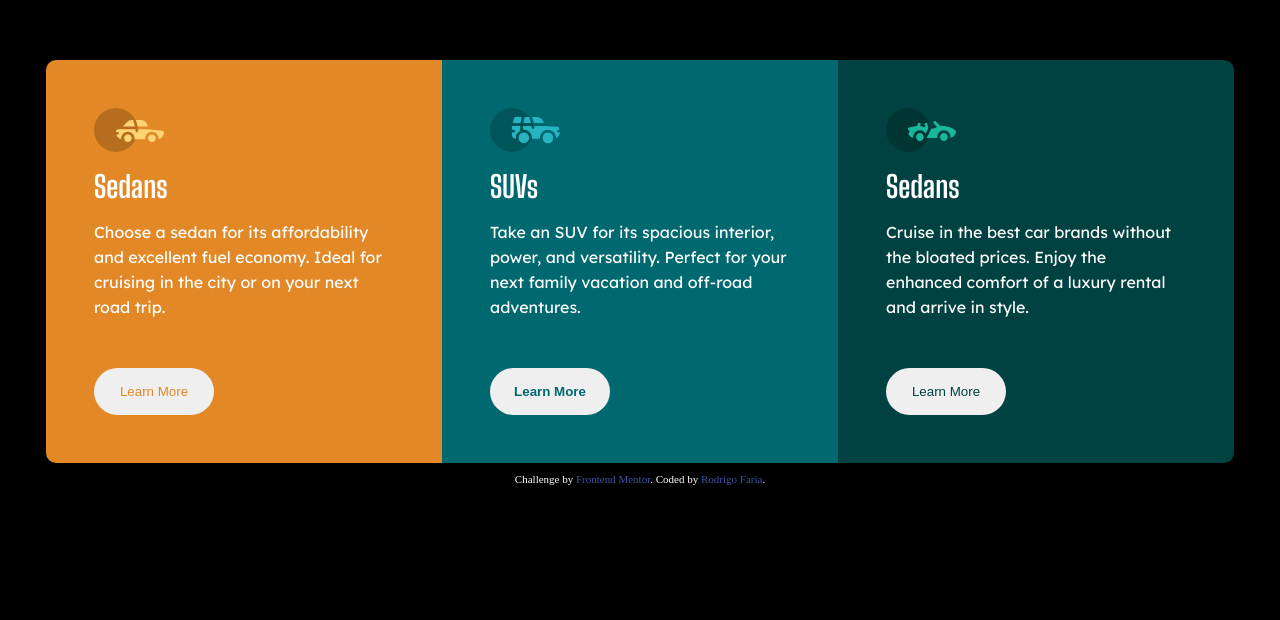
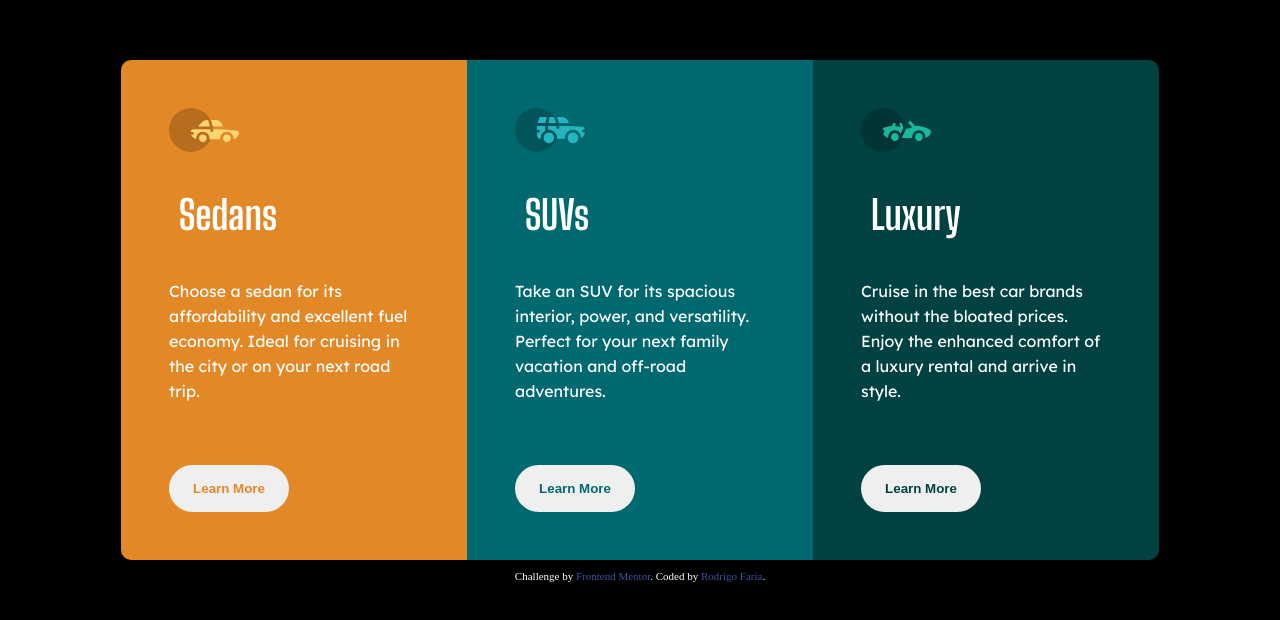
Before and after one commit to Rodrigo-FN/column-preview-card-component-main, a plain HTML site: page index.html in a window 1280 px wide. Shown: the part 150-770 px from the top of the page. Drawn offline with Linux system fonts and the light colour scheme.

Commit message:
Correção

```diff
--- a/index.html
+++ b/index.html
@@ -1,5 +1,5 @@
 <!DOCTYPE html>
-<html lang="en">
+<html lang="pt-br">
 <head>
   <meta charset="UTF-8">
   <meta name="viewport" content="width=device-width, initial-scale=1.0"> <!-- displays site properly based on user's device -->
@@ -14,15 +14,9 @@
   <link rel="stylesheet" href="./src/css/style.css">
 
   <title>Frontend Mentor | 3-column preview card component</title>
-
-  <!-- Feel free to remove these styles or customise in your own stylesheet 👍 -->
-  <style>
-    .attribution { font-size: 11px; text-align: center; }
-    .attribution a { color: hsl(228, 45%, 44%); }
-  </style>
 </head>
 <body>
-
+ <main class="main">
     <section class="container">
       <div class=" item sedans">
         <div class="conteudo__sedans">
@@ -30,7 +24,7 @@
           <h2>Sedans</h2>
           <p>Choose a sedan for its affordability and excellent fuel economy. Ideal for cruising in the city
             or on your next road trip.</p>
-          <button><a href="#">Learn More</a></button>
+            <button>Learn More</button>
         </div>
       </div>
 
@@ -40,25 +34,26 @@
           <h2>SUVs</h2>
           <p>Take an SUV for its spacious interior, power, and versatility. Perfect for your next family vacation
             and off-road adventures.</p>
-          <button><a href="#">Learn More</a></button>
+            <button>Learn More</button>
         </div>
       </div>
 
       <div class=" item luxury">
         <div class="conteudo__luxury">
           <img src="./src/images/icon-luxury.svg" alt="Ícone Luxury">
-        <h2>Sedans</h2>
+          <h2>Luxury</h2>
           <p>  Cruise in the best car brands without the bloated prices. Enjoy the enhanced comfort of a luxury
             rental and arrive in style.</p>
-          <button><a href="#">Learn More</a></button>
+            <button>Learn More</button>
         </div>
       </div>
     </section>
+ </main>
 
 
-  <div class="attribution">
+  <footer class="attribution">
     Challenge by <a href="https://www.frontendmentor.io?ref=challenge" target="_blank">Frontend Mentor</a>.
     Coded by <a href="https://www.linkedin.com/in/rodrigo-faria-000790263/" target="_blank">Rodrigo Faria</a>.
-  </div>
+  </footer>
 </body>
 </html>
--- a/src/css/style.css
+++ b/src/css/style.css
@@ -8,6 +8,10 @@
 
 body {
     background-color: black;
+}
+
+.main {
+    display: flex;
 }
 
 .container {
@@ -23,26 +27,10 @@ body {
     margin: auto;
     padding: 10px;
     color: #fff;
+
 }
 
-@media (min-width: 820px) {
-    body {
-        display: flex;
-        flex-direction: column;
 
-    }
-
-
-    .container {
-        display: flex;
-        margin-top: 200px;
-    }
-
-    .item {
-        max-width: 100%;
-    }
-
-}
 
 .item {
     max-width: 500px;
@@ -89,17 +77,30 @@ body {
 
     border-top-left-radius: 10px;
     border-top-right-radius: 10px;
+
 }
 
-.conteudo__sedans button a {
+
+.conteudo__sedans button {
     color: hsl(31, 77%, 52%);
+    font-weight: 700;
+
 }
 
-@media (min-width: 820px) {
+@media (min-width: 1050px) {
     .sedans {
         border-top-right-radius: 0;
         border-bottom-left-radius: 10px;
     }
+
+    .conteudo__sedans {
+        display: flex;
+        flex-direction: column;
+        justify-content: space-between;
+        height: 100%;
+    }
+
+
 }
 
 /* DIV SUVs*/
@@ -107,12 +108,25 @@ body {
 .suvs {
     grid-area: suvs;
     background-color: hsl(184, 100%, 22%);
+
 }
 
-.conteudo__suvs button a {
+.conteudo__suvs button {
     color: hsl(184, 100%, 22%);
     font-weight: 700;
 }
+
+@media (min-width: 1050px) {
+
+
+    .conteudo__suvs {
+        display: flex;
+        flex-direction: column;
+        justify-content: space-between;
+        height: 100%;
+    }
+}
+
 
 /* DIV Luxury*/
 
@@ -124,16 +138,55 @@ body {
     border-bottom-right-radius: 10px;
 }
 
-.conteudo__luxury button a {
+.conteudo__luxury button {
     color: hsl(179, 100%, 13%);
+    font-weight: 700;
 }
 
-@media (min-width: 820px) {
+@media (min-width: 1050px) {
     .luxury {
         border-top-right-radius: 10px;
         border-bottom-left-radius: 0;
+    }
+
+    .conteudo__luxury {
+        display: flex;
+        flex-direction: column;
+        justify-content: space-between;
+        height: 100%;
     }
 }
 
 .attribution { font-size: 11px; text-align: center; color: #fff;}
 .attribution a { color: hsl(228, 45%, 44%); }
+
+
+@media (min-width: 1050px) {
+    body {
+        display: flex;
+        flex-direction: column;
+
+    }
+
+
+    .container {
+        display: flex;
+        margin-top: 200px;
+    }
+
+    .item {
+        max-width: 100%;
+        height: 500px;
+    }
+
+    .item h2 {
+        padding: 10px;
+        font-size: 40px;
+    }
+
+    .item p {
+        width: 250px;
+
+    }
+
+}
```
Also changed, not shown: 2 other files. Lines whose indentation alone changed are shown as unchanged.
